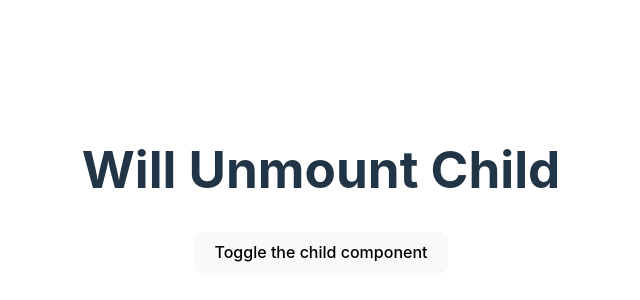
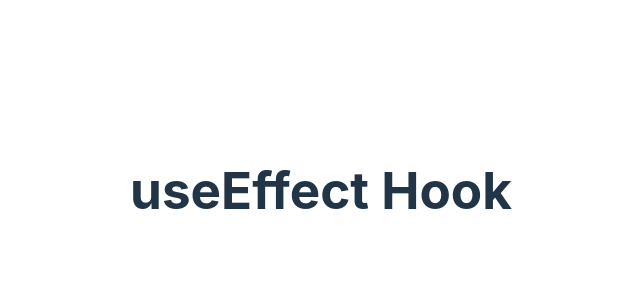
Before and after one commit to Bhanu-Partap/react-learnings-with-vite, a React (Vite) app in the folder my-first-react-app/: page / in a window 1280 px wide. Shown: the part 210-510 px from the top of the page, without its empty margins (319-959 px from the left). Built offline with nearby package versions, Linux system fonts and the light colour scheme.

Commit message:
useEffect method

```diff
--- a/my-first-react-app/src/App.jsx
+++ b/my-first-react-app/src/App.jsx
@@ -2,7 +2,8 @@
 import "./App.css"
 // import ComponentDidMount from "./Components/ComponentDidMount"
 // import ComponentDidUpdate from "./Components/ComponentDidUpdate"
-import ComponentWillUnmount from "./Components/ComponentWillUnmount"
+// import ComponentWillUnmount from "./Components/ComponentWillUnmount"
+import UseEffect from "./Components/UseEffect-1"
 // import Constructor from "./Components/Constructor"
 // import Login from "./Components/Login"
 // import Formbox from "./Components/Formbox"
@@ -85,7 +86,9 @@ export default function App() {
       {/* <Render  /> */}
       {/* <ComponentDidMount /> */}
       {/* <ComponentDidUpdate /> */}
-      <ComponentWillUnmount />
+      {/* <ComponentWillUnmount /> */}
+
+      <UseEffect />
     </>
   )
 }
--- a/my-first-react-app/src/Components/UseEffect-1.jsx
+++ b/my-first-react-app/src/Components/UseEffect-1.jsx
@@ -3,14 +3,17 @@ import React, {useEffect} from 'react'
 export default function UseEffect() {
 
 //=============First method to call useEffect()==================//
-    React.useEffect(()=>{
-        console.log('This is the first time we are rendering')
+// ==== For this method we should not have to import the useEffect =====//
+    // React.useEffect(()=>{
+    //     console.log('This is the first time we are rendering')
+    // })
+
+//=============Second method to call useEffect()==================//
+    useEffect(()=>{
+        alert("UseEffect called")
     })
 
-//=============Second method to call useEffect()==================//
-
-
   return (
-    <div>UseEffect-1</div>
+    <h1>useEffect Hook</h1>
   )
 }
```
